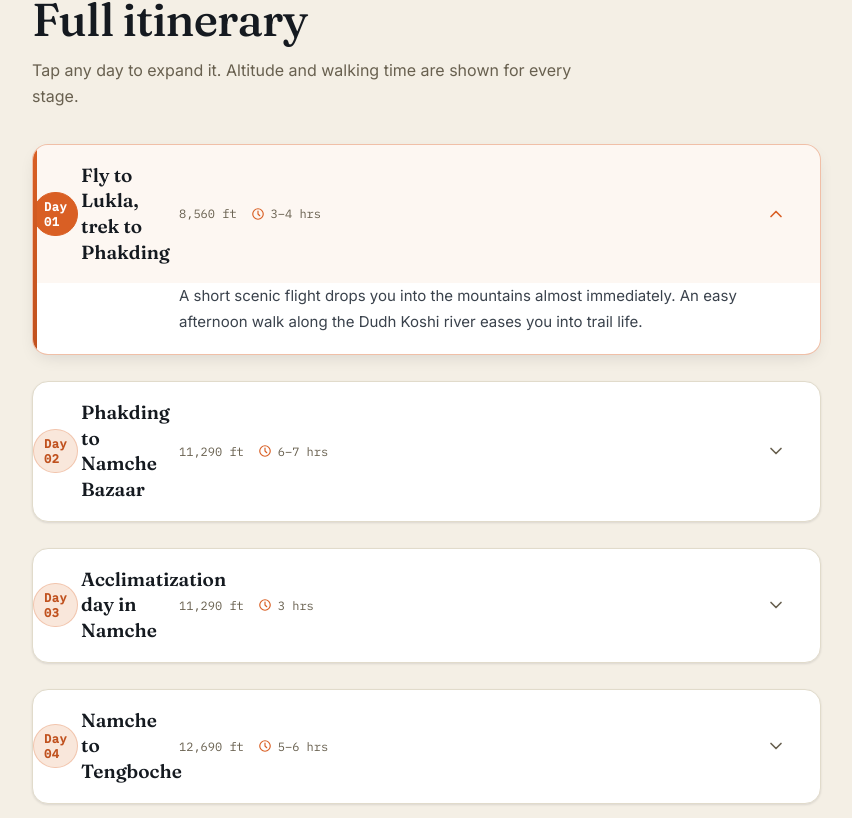
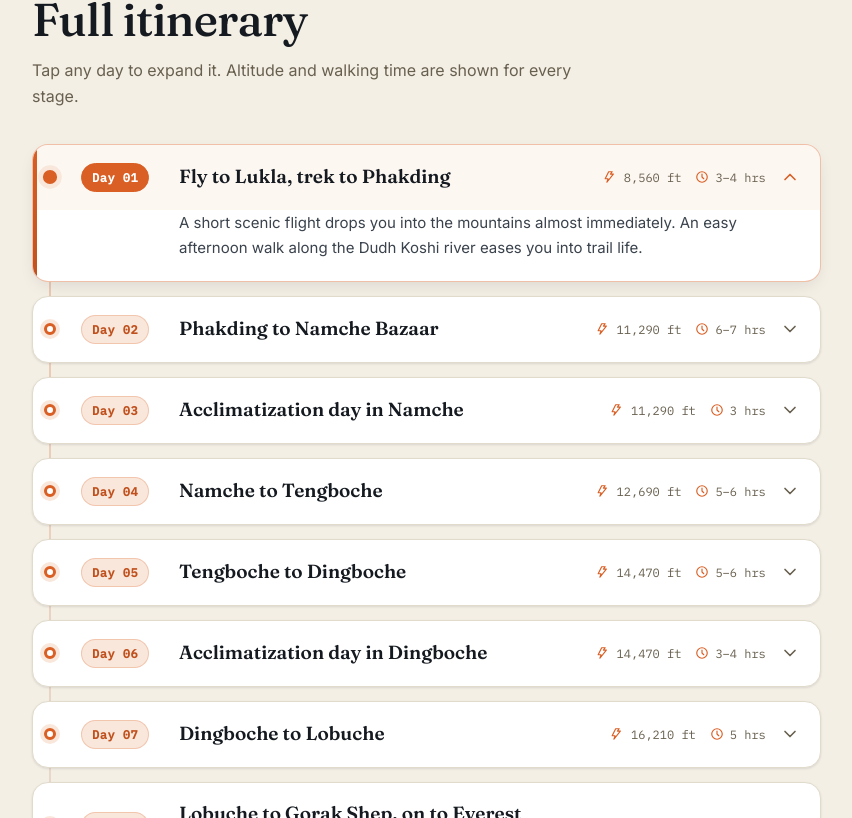
Before and after one commit to Khushbumandal2060/nepal-trekking, a Next.js app: page /treks/everest-base-camp in a window 1280 px wide. Shown: the part 3222-4040 px from the top of the page, without its empty margins (8-860 px from the left). Built offline with nearby package versions, Linux system fonts and the light colour scheme; no server answers; the database is empty.

Commit message:
added itinerary according to the treks

```diff
--- a/src/components/trek/ItineraryAccordion.tsx
+++ b/src/components/trek/ItineraryAccordion.tsx
@@ -1,9 +1,9 @@
 /**
  * ItineraryAccordion — the interactive "Day-by-Day Itinerary" section.
  *
- * Turns the flat itinerary into an expandable accordion (an upgrade over the
- * old all-open list). The first day is open by default; clicking a day header
- * toggles that day and closes the others. Fully keyboard accessible with the
+ * Renders the flat itinerary as a vertical timeline. Each day is a node on a
+ * connected rail; clicking a day header expands that day and closes the
+ * others. The first day is open by default. Fully keyboard accessible with the
  * same `aria-expanded` / `aria-controls` pattern used elsewhere in the site.
  */
 "use client";
@@ -36,7 +36,7 @@ export default function ItineraryAccordion({ days }: ItineraryAccordionProps) {
     const [openDay, setOpenDay] = useState<number | null>(0);
 
     return (
-        <div className="itin-accordion">
+        <div className="itin-timeline">
             {days.map((day, i) => {
                 const isOpen = openDay === i;
                 const panelId = `itin-panel-${i}`;
@@ -53,12 +53,20 @@ export default function ItineraryAccordion({ days }: ItineraryAccordionProps) {
                                 aria-controls={panelId}
                                 onClick={() => setOpenDay(isOpen ? null : i)}
                             >
+                                <span className="itin-rail-dot" aria-hidden="true" />
                                 <span className="itin-day-num">
                                     Day {String(i + 1).padStart(2, "0")}
                                 </span>
                                 <span className="itin-day-title">{day.t}</span>
                                 <span className="itin-day-meta">
-                                    {day.alt && <span>{day.alt}</span>}
+                                    {day.alt && (
+                                        <span className="itin-day-alt">
+                                            <svg viewBox="0 0 24 24" fill="none" stroke="currentColor" strokeWidth="2" strokeLinecap="round" strokeLinejoin="round" aria-hidden="true">
+                                                <path d="m8 3-6 12h5l-2 6 11-14h-5l3-4z" />
+                                            </svg>
+                                            {day.alt}
+                                        </span>
+                                    )}
                                     {day.hrs && (
                                         <span className="itin-day-hrs">
                                             <svg viewBox="0 0 24 24" fill="none" stroke="currentColor" strokeWidth="2" strokeLinecap="round" strokeLinejoin="round" aria-hidden="true">
```
